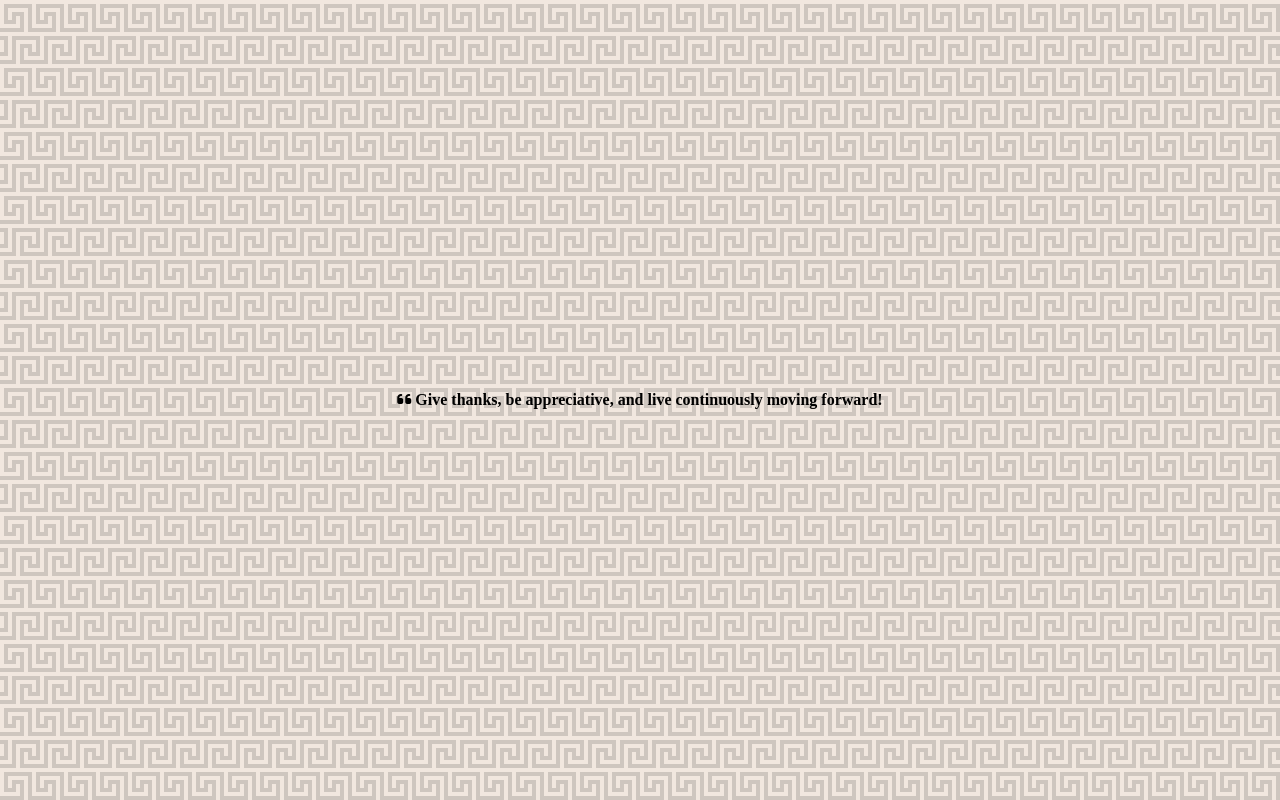
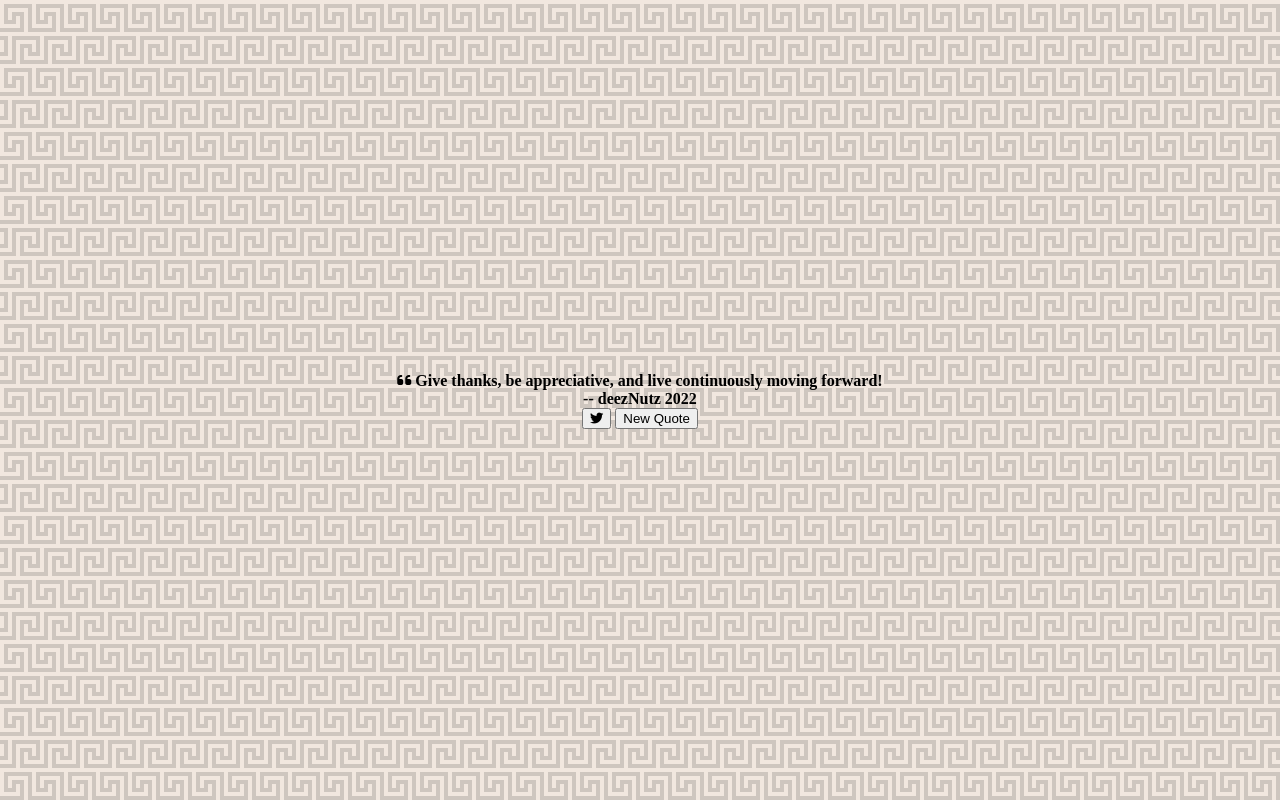
Before and after one commit to deelusional/template-tester, a plain HTML site: page index.html in a window 1280 px wide. Drawn offline with Linux system fonts and the light colour scheme.

Commit message:
twitter and new quote buttons

```diff
--- a/index.html
+++ b/index.html
@@ -19,7 +19,19 @@
         <span id="quote">
           Give thanks, be appreciative, and live continuously moving forward!
         </span>
-      </i>
+    </div>
+    <!-- Author -->
+    <div class="quote-author">
+      <span id="author">
+        -- deezNutz 2022
+      </span>
+    </div>
+    <!-- Buttons -->
+    <div class="button-container">
+      <button class="twitter-button" id="twitter" title="Tweet This!">
+        <i class="fab fa-twitter"></i>
+      </button>
+      <button id="new-quote">New Quote</button>
     </div>
   </div>
 </body>
```
